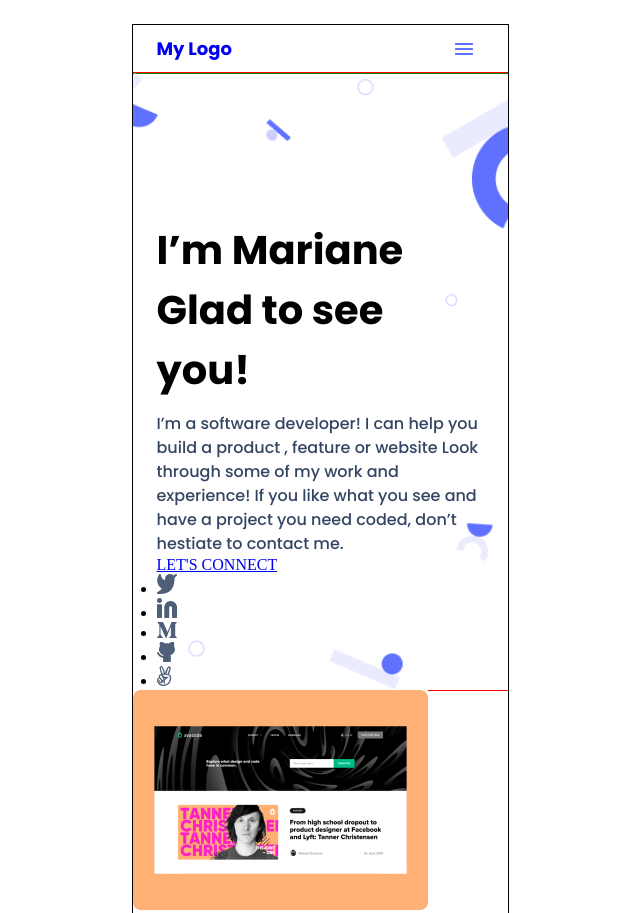
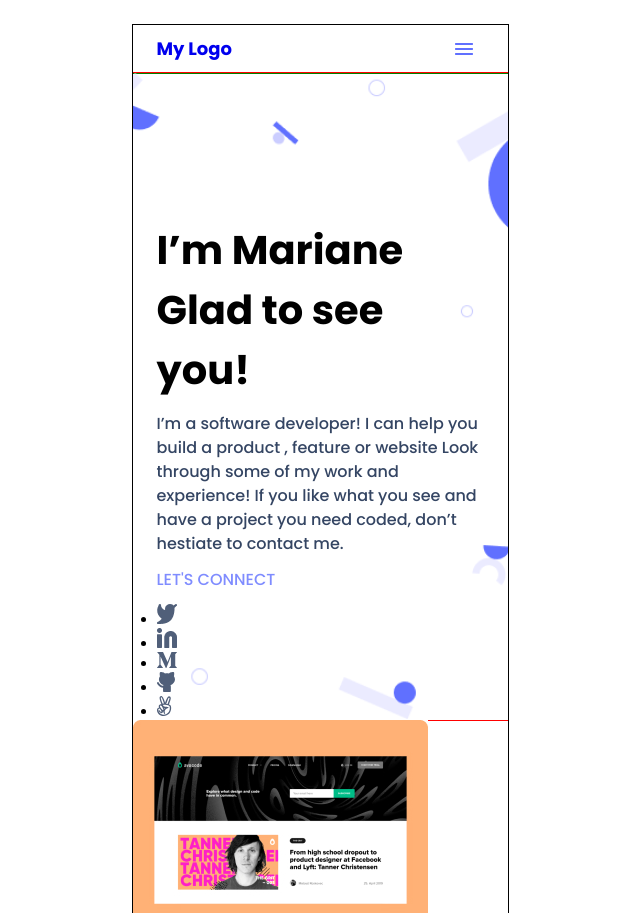
Before and after one commit to wayungi/Portfolio, a website: page index.html in a window 1280 px wide. Shown: the top 913 px of the page, without its empty margins (320-960 px from the left). Drawn offline with Linux system fonts and the light colour scheme.

Commit message:
Add styling to  lets-connect link

```diff
--- a/index.html
+++ b/index.html
@@ -29,7 +29,7 @@
             see and have a project you need coded, don’t hestiate to contact me.
         </p>
 
-        <a href="#" class="connect">LET'S CONNECT</a>
+        <a href="#" class="connect font">LET'S CONNECT</a>
 
         <ul class="social">
           <li><a href='#'><img src="images/twitter.png" alt="'twitter icon"></a></li>
--- a/style.css
+++ b/style.css
@@ -50,11 +50,6 @@ a.logo {
   line-height: 20px;
 }
 
-/* re-usable classes */
-.font{
-  font-family: 'Poppins', sans-serif;
-}
-
 .main-nav {
   display: flex;
   flex-direction: row;
@@ -95,34 +90,35 @@ a.logo {
   font-size: 16px;
   line-height: 24px;
   color: #344563;
+  margin-bottom:12px;
 }
+
+
+/* re-usable classes */
+.font{
+  font-family: 'Poppins', sans-serif;
+}
+
+a.connect {
+  /* border-radius: 8px; */
+  display: inline-block;
+  font-style: normal;
+  font-weight: 400;
+  font-size: 16px;
+  line-height: 24px;
+  color: #7F8CFF;
+  margin-bottom:12px;
+  text-decoration: none;
+}
+
+
+
+
 
 
 
 /*
 
-
-.welcome-note a, .about-me a {
-  font-family: 'Poppins', sans-serif;
-  margin: 0 24px;
-  color: #7f8cff;
-  font-weight: 500;
-  text-decoration: none;
-}
-
-a.connect {
-  border-radius: 8px;
-  padding: 12px 0;
-  display: inline-block;
-}
-
-a.connect:hover {
-  color: #fff;
-  padding: 12px;
-  border-radius: 8px;
-  background-color: #6070ff;
-  box-shadow: 0 8px 16px rgba(64, 83, 252, 0.24);
-}
 
 a.connect:active {
   background: #2230d2;
```
